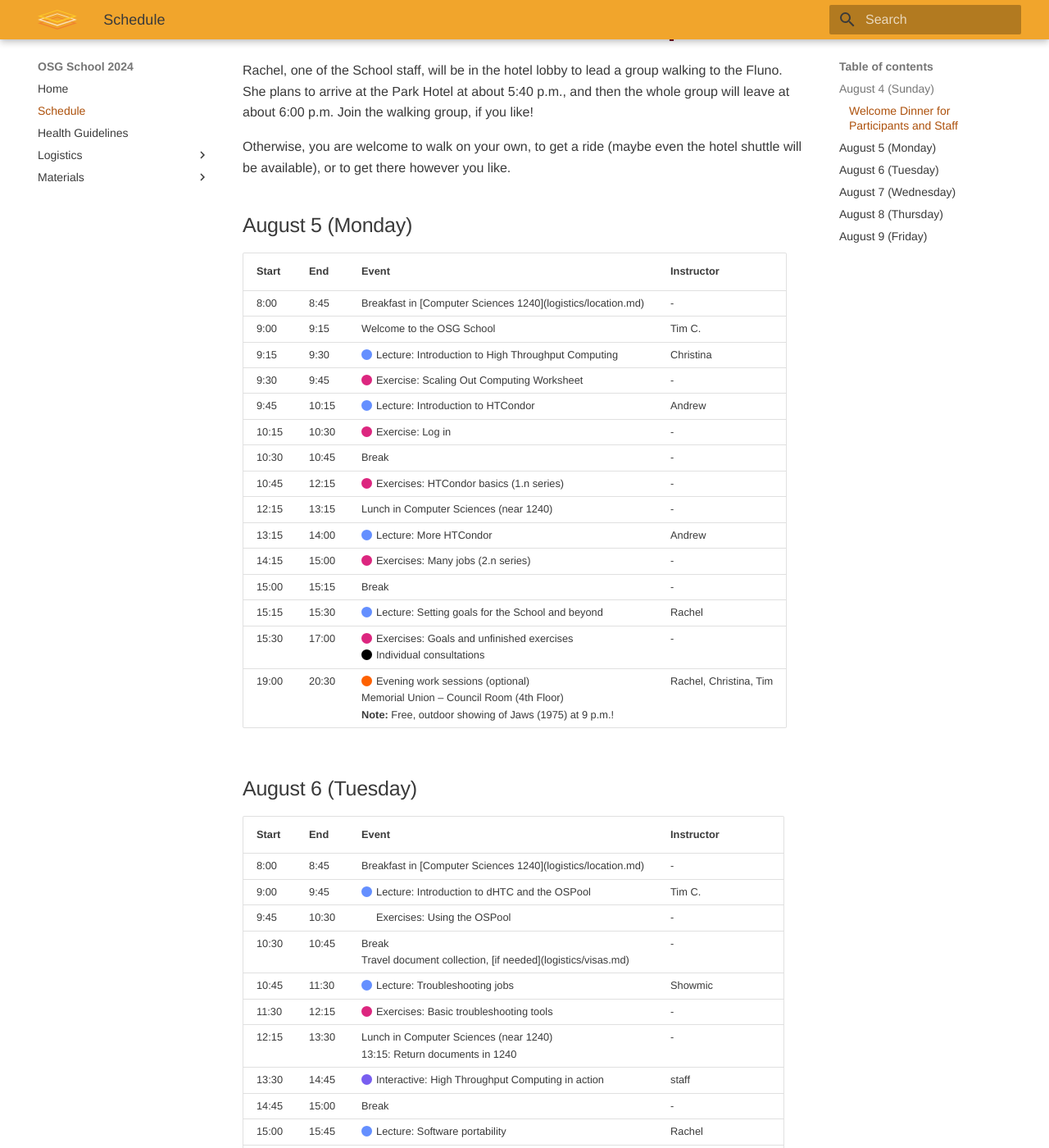
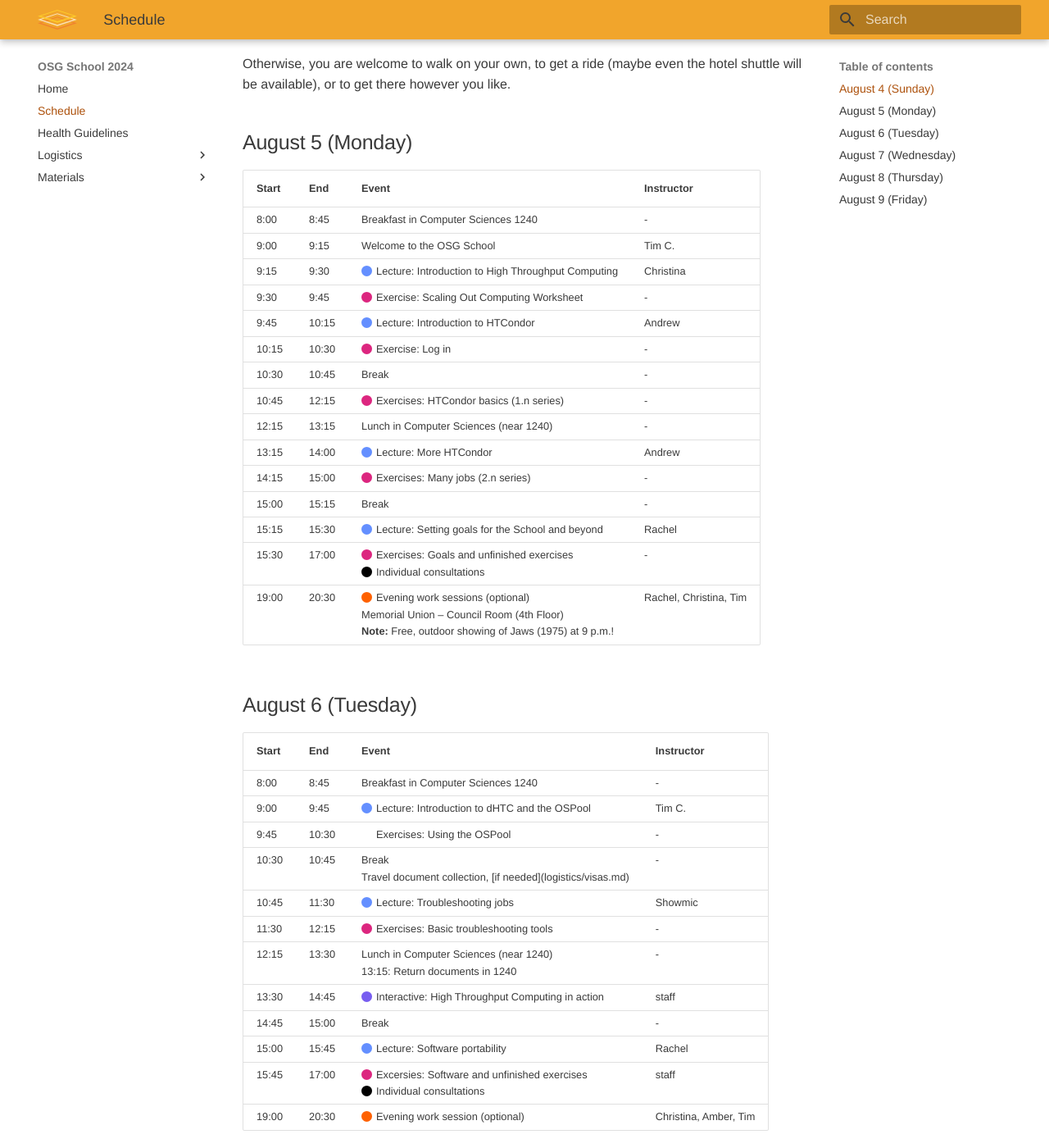
Before and after one commit to osg-htc/school-2024, an MkDocs documentation site: the page built from docs/schedule.md, in a window 1280 px wide and 1400 px high, scrolled down 1184 px. Shown: the whole window at 82% size. Built offline with MkDocs 1.6.1 and Material for MkDocs 9.7.7, drawn with Linux system fonts in a browser that asks for light colours.

Commit message:
Schedule tweaks

```diff
--- a/docs/schedule.md
+++ b/docs/schedule.md
@@ -1,16 +1,16 @@
 ## August 4 (Sunday)
 
-### Welcome Dinner for Participants and Staff
+<div style="font-size: larger; font-weight: bold; color: #FF6600;">Welcome Dinner for Participants and Staff</div>
 
 All School participants and staff are encourage to attend!
 
-**Time:** Starting at 6:30 p.m.
+**Time:** Starting at 6:30 p.m.<br>
 **Location**: [Fluno Center](https://fluno.com), 601 University Avenue; Skyview Room, 8th floor
 
 There is construction all around the Fluno Center;
 use the map below to get to the entrance on University Avenue:
 
-![Map showing Fluno Center entrance near University and Frances](files/fluno-entrance-2024.jpg "Fluno Center entrance map")
+<p><img alt="Map showing Fluno Center entrance near University and Frances" src="../files/fluno-entrance-2024.jpg" title="Fluno Center entrance map" style="max-width: 80%;"/></p>
 
 Rachel, one of the School staff, will be in the hotel lobby to lead a group walking to the Fluno.
 She plans to arrive at the Park Hotel at about 5:40 p.m.,
@@ -36,7 +36,7 @@
     <tr>
       <td>8:00</td>
       <td>8:45</td>
-      <td>Breakfast in [Computer Sciences 1240](logistics/location.md)</td>
+      <td>Breakfast in Computer Sciences 1240</td>
       <td>-</td>
     </tr>
     <tr>
@@ -148,7 +148,7 @@
     <tr>
       <td>8:00</td>
       <td>8:45</td>
-      <td>Breakfast in [Computer Sciences 1240](logistics/location.md)</td>
+      <td>Breakfast in Computer Sciences 1240</td>
       <td>-</td>
     </tr>
     <tr>
```
